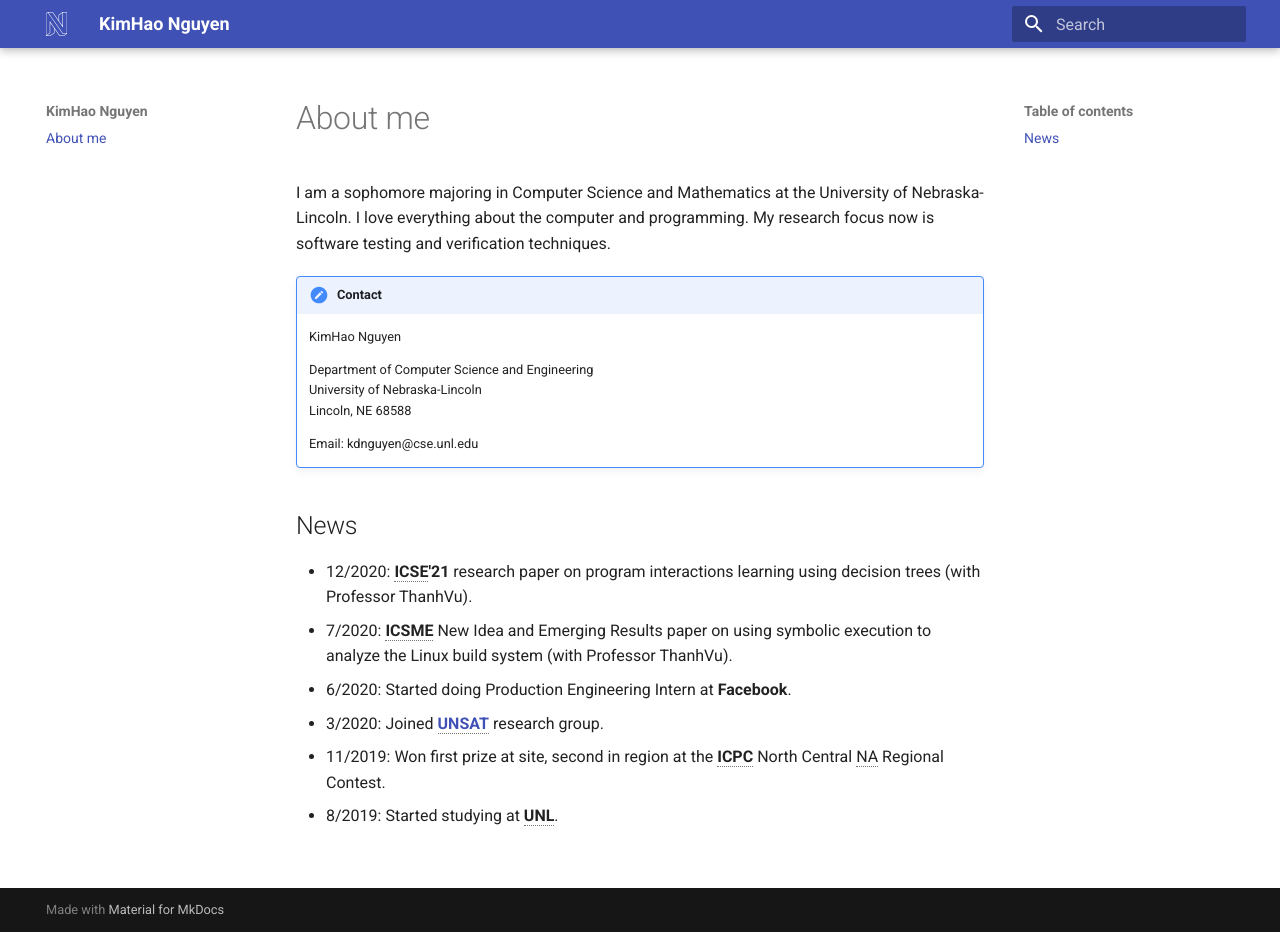
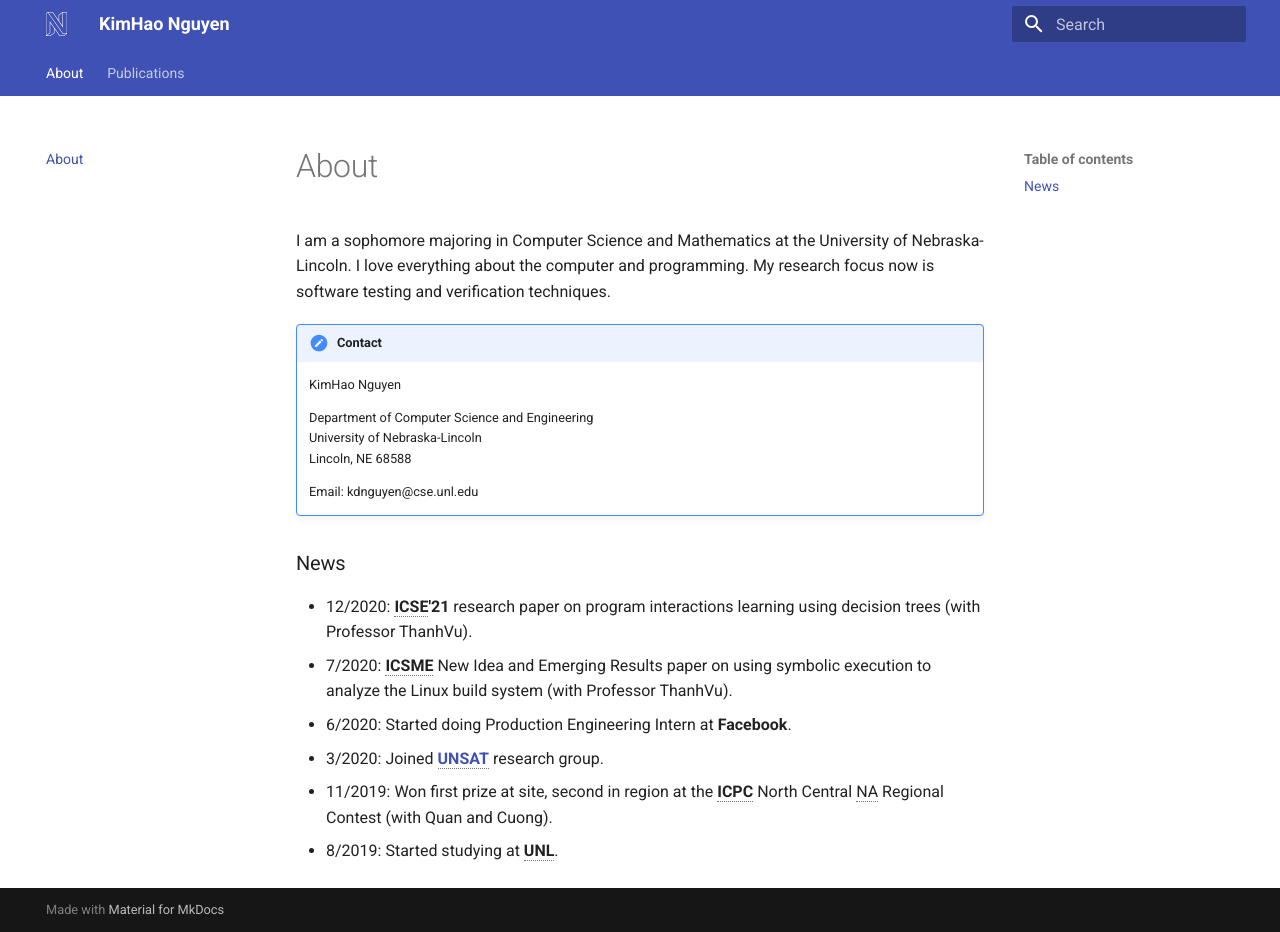
Before and after one commit to ndkimhao/ndkimhao.github.io, an MkDocs documentation site: the page built from docs/index.md, in a window 1280 px wide and 932 px high. Built offline with MkDocs 1.6.1 and Material for MkDocs 9.7.7, drawn with Linux system fonts in a browser that asks for light colours.

Commit message:
Publications

```diff
--- a/docs/index.md
+++ b/docs/index.md
@@ -1,4 +1,4 @@
-# About me
+# About
 
 I am a sophomore majoring in Computer Science and Mathematics at the University of Nebraska-Lincoln.
 I love everything about the computer and programming.
@@ -14,12 +14,12 @@
     Email: kdnguyen@cse.unl.edu
 
 
-## News
+### News
 - 12/2020: **ICSE'21** research paper on program interactions learning using decision trees (with Professor ThanhVu).
 - 7/2020: **ICSME** New Idea and Emerging Results paper on using symbolic execution to analyze the Linux build system (with Professor ThanhVu).
 - 6/2020: Started doing Production Engineering Intern at **Facebook**.
 - 3/2020: Joined [**UNSAT**](https://nguyenthanhvuh.github.io/research/group/){target=_blank} research group.
-- 11/2019: Won first prize at site, second in region at the **ICPC** North Central NA Regional Contest.
+- 11/2019: Won first prize at site, second in region at the **ICPC** North Central NA Regional Contest (with Quan and Cuong).
 - 8/2019: Started studying at **UNL**.
 
 *[ICSE]: International Conference on Software Engineering
--- a/mkdocs.yml
+++ b/mkdocs.yml
@@ -4,6 +4,8 @@
   icon:
     logo: fontawesome/brands/neos
   favicon: images/favicon.png
+  features:
+    - navigation.tabs
 markdown_extensions:
   - admonition
   - pymdownx.details
@@ -12,3 +14,4 @@
   - attr_list
 nav:
   - index.md
+  - publications.md
```
Also changed, not shown: docs/publications.md (added, +20 -0 lines).
